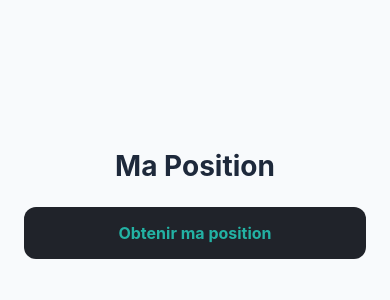
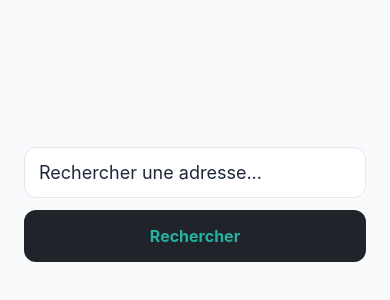
Before and after one commit to lpastyle/ExpoLocalisationGeocodingDemo, a React Native app: screen / in a window 390 px wide. Shown: the part 218-518 px from the top of the page. Built offline with nearby package versions, Linux system fonts and the light colour scheme.

Commit message:
Added direct geocoding demo code

```diff
--- a/App.js
+++ b/App.js
@@ -1,127 +1,63 @@
 // App.js — Étape 1 : position GPS
 import { useState } from 'react';
 import {
-  View, Text, TouchableOpacity,
+  View, Text, TextInput, TouchableOpacity,
   ActivityIndicator, StyleSheet
 } from 'react-native';
 import * as Location from 'expo-location';
 
 export default function App() {
-  const [position, setPosition] = useState(null);
-  const [loading, setLoading] = useState(false);
-  const [erreur, setErreur] = useState(null);
-  const [adresse, setAdresse] = useState(null);
+  // états pour le géocodage direct (adresse -> coordonnées)
+  const [recherche, setRecherche] = useState('');
+  const [resultatsGeo, setResultatsGeo] = useState([]);
+  const [loadingGeo, setLoadingGeo] = useState(false);
 
-  const obtenirPosition = async () => {
-    setLoading(true);
-    setErreur(null);
-    setPosition(null);
-
-    // 1. Demander la permission
-    const { status } = await Location.requestForegroundPermissionsAsync();
-
-    if (status !== 'granted') {
-      setErreur('Permission de localisation refusée.');
-      setLoading(false);
-      return;
-    }
+  // adresse --> coordonnées
+  const geocoderDirect = async () => {
+    if (!recherche.trim()) return;
+    setLoadingGeo(true);
+    setResultatsGeo([]);
 
     try {
-      // 2. Obtenir la position
-      // accuracy : Balanced = bon compromis vitesse/précision
-      const pos = await Location.getCurrentPositionAsync({
-        accuracy: Location.Accuracy.Balanced,
-      });
-      setPosition(pos);
-
-      // 3. Geocoding inverse
-      await geocoderInverse(pos.coords.latitude, pos.coords.longitude);
-
+      // geocodeAsync retourne un tableau de résultats possibles
+      const resultats = await Location.geocodeAsync(recherche.trim());
+      setResultatsGeo(resultats);
     } catch (e) {
-      setErreur('Impossible d\'obtenir la position : ' + e.message);
+      console.error('Géocodage direct échoué :', e.message);
     } finally {
-      setLoading(false);
-    }
-  };
-
-  const geocoderInverse = async (latitude, longitude) => {
-    try {
-      // reverseGeocodeAsync retourne un tableau — on prend le premier résultat
-      const resultats = await Location.reverseGeocodeAsync({
-        latitude,
-        longitude,
-      });
-
-      if (resultats.length > 0) {
-        const r = resultats[0];
-        // Construire une adresse lisible à partir des champs retournés
-        setAdresse({
-          rue: r.street ?? '',
-          numero: r.streetNumber ?? '',
-          ville: r.city ?? r.subregion ?? '',
-          codePostal: r.postalCode ?? '',
-          pays: r.country ?? '',
-          region: r.region ?? '',
-        });
-      }
-    } catch (e) {
-      console.error('Géocodage inverse échoué :', e.message);
+      setLoadingGeo(false);
     }
   };
 
 
   return (
     <View style={styles.container}>
-      <Text style={styles.titre}>Ma Position</Text>
+      <TextInput
+        style={styles.input}
+        placeholder="Rechercher une adresse..."
+        value={recherche}
+        onChangeText={setRecherche}
+        onSubmitEditing={geocoderDirect}
+        returnKeyType="search"
+      />
 
-      <TouchableOpacity style={styles.btn} onPress={obtenirPosition}
-        disabled={loading}>
-        <Text style={styles.btnTxt}>
-          {loading ? 'Localisation...' : 'Obtenir ma position'}
-        </Text>
+      <TouchableOpacity style={styles.btn} onPress={geocoderDirect}>
+        <Text style={styles.btnTxt}>Rechercher</Text>
       </TouchableOpacity>
 
-      {loading && <ActivityIndicator size="large" color="#23B2A4"
-        style={{ marginTop: 24 }} />}
+      {resultatsGeo.map((r, i) => (
+        <TouchableOpacity key={i} style={styles.resultItem}
+          onPress={() => {
+            // On peut naviguer vers ces coordonnées sur la carte
+            console.log('Coordonnées :', r.latitude, r.longitude);
+          }}
+        >
+          <Text style={styles.resultCoords}>
+            {r.latitude.toFixed(5)}° / {r.longitude.toFixed(5)}°
+          </Text>
+        </TouchableOpacity>
+      ))}
 
-      {erreur && <Text style={styles.erreur}>{erreur}</Text>}
-
-      {position && (
-        <View style={styles.card}>
-          <Ligne label="Latitude" val={position.coords.latitude.toFixed(6) + '°'} />
-          <Ligne label="Longitude" val={position.coords.longitude.toFixed(6) + '°'} />
-          <Ligne label="Altitude"
-            val={position.coords.altitude
-              ? position.coords.altitude.toFixed(1) + ' m'
-              : 'Non disponible'} />
-          <Ligne label="Précision" val={position.coords.accuracy.toFixed(0) + ' m'} />
-        </View>
-      )}
-
-      {adresse && (
-        <View style={styles.card}>
-          <Text style={styles.adresseTitre}>Adresse par Géocodage inverse</Text>
-          <Text style={styles.adresseTexte}>
-            {adresse.numero} {adresse.rue}
-          </Text>
-          <Text style={styles.adresseTexte}>
-            {adresse.codePostal} {adresse.ville}
-          </Text>
-          <Text style={styles.adresseTexte}>
-            {adresse.region}, {adresse.pays}
-          </Text>
-        </View>
-      )}
-
-    </View>
-  );
-}
-
-function Ligne({ label, val }) {
-  return (
-    <View style={styles.ligne}>
-      <Text style={styles.label}>{label}</Text>
-      <Text style={styles.val}>{val}</Text>
     </View>
   );
 }
@@ -131,33 +67,20 @@ const styles = StyleSheet.create({
     flex: 1, alignItems: 'center', justifyContent: 'center',
     padding: 24, backgroundColor: '#F8FAFC'
   },
-  titre: {
-    fontSize: 28, fontWeight: 'bold', marginBottom: 24,
-    color: '#1E293B'
-  },
   btn: {
     backgroundColor: '#20232A', padding: 16,
     borderRadius: 12, width: '100%', alignItems: 'center'
   },
   btnTxt: { color: '#23B2A4', fontWeight: 'bold', fontSize: 16 },
-  erreur: { color: '#DC2626', marginTop: 16, textAlign: 'center' },
-  card: {
-    width: '100%', marginTop: 20, backgroundColor: '#FFF',
-    borderRadius: 14, padding: 16,
+  input: {
+    width: '100%', backgroundColor: '#FFF', borderRadius: 12,
+    borderWidth: 1, borderColor: '#E2E8F0',
+    padding: 14, fontSize: 18, marginBottom: 12, color: '#1E293B'
+  },
+  resultItem: {
+    width: '100%', marginTop: 10, backgroundColor: '#FFF',
+    borderRadius: 12, padding: 14,
     borderWidth: 1, borderColor: '#E2E8F0'
   },
-  ligne: {
-    flexDirection: 'row', justifyContent: 'space-between',
-    paddingVertical: 10, borderBottomWidth: 1,
-    borderBottomColor: '#F1F5F9'
-  },
-  label: { fontSize: 14, color: '#64748B', fontWeight: '600' },
-  val: { fontSize: 14, color: '#1E293B', fontWeight: 'bold' },
-  adresseTitre: {
-    fontSize: 16, fontWeight: 'bold', color: '#1E293B',
-    marginBottom: 10
-  },
-  adresseTexte: {
-    fontSize: 14, color: '#475569', paddingVertical: 3
-  },
+  resultCoords: { fontSize: 20, color: '#1E293B', fontWeight: '600' },
 });
```
